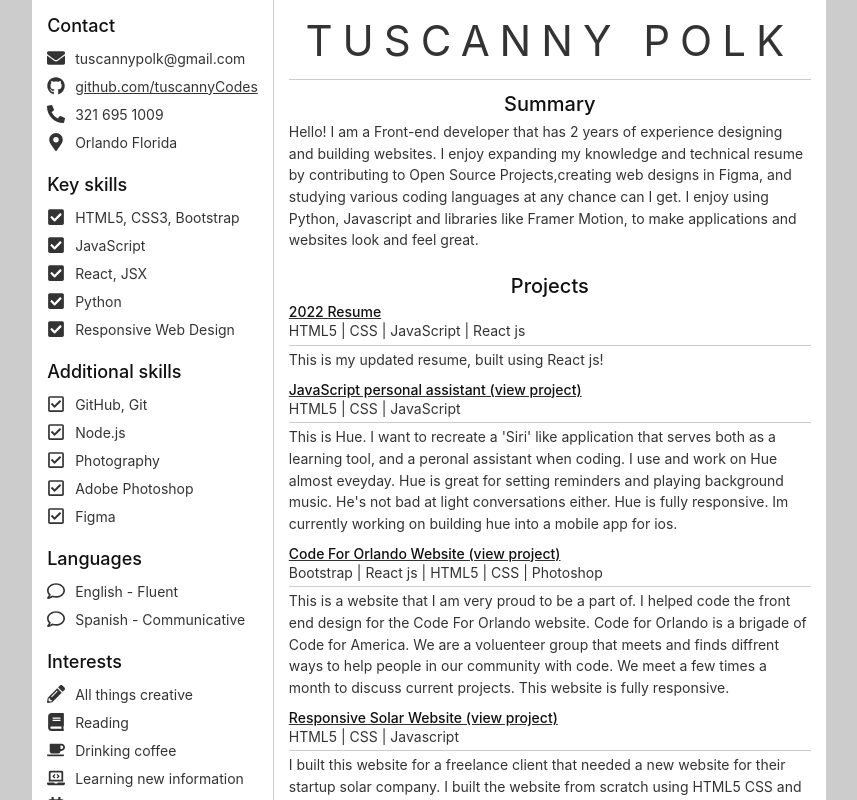
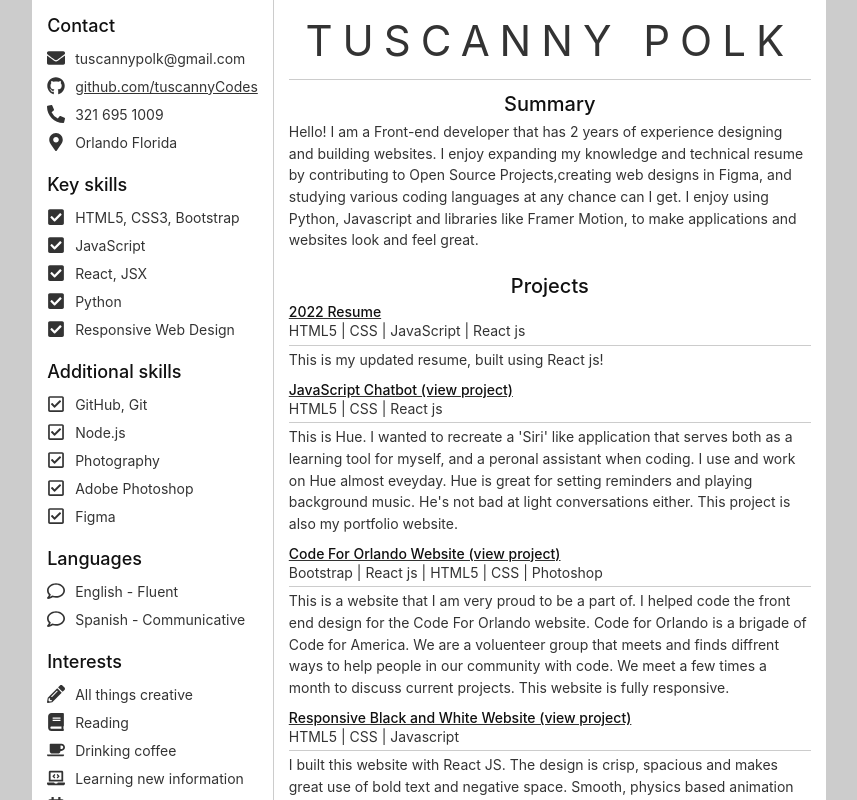
Before and after one commit to tuscannyCodes/Resume-built-with-React, a React (Create React App) app: page / in a window 1280 px wide. Shown: the top 800 px of the page, without its empty margins (211-1068 px from the left). Built offline with nearby package versions, Linux system fonts and the light colour scheme; the HTML template or start-up script is replaced by a standard one.

Commit message:
minor updates

```diff
--- a/src/data/english.js
+++ b/src/data/english.js
@@ -136,16 +136,16 @@ const data = {
 
 
       {
-        name: 'JavaScript personal assistant (view project)',
+        name: 'JavaScript Chatbot (view project)',
         techList: [
           'HTML5',
           'CSS',
-          'JavaScript',
+          'React js',
 
         ],
         description: `
-          This is Hue. I want to recreate a 'Siri' like application that serves both as a learning tool, and a peronal assistant when coding. I use and work on Hue almost eveyday. Hue is great for setting reminders and playing background music. He's not bad at light conversations either. Hue is fully responsive. Im currently working on building hue into a mobile app for ios.`,
-        url: 'https://tuscannycodes.github.io/Javascript_HueAi_V2/',
+          This is Hue. I wanted to recreate a 'Siri' like application that serves both as a learning tool for myself, and a peronal assistant when coding. I use and work on Hue almost eveyday. Hue is great for setting reminders and playing background music. He's not bad at light conversations either. This project is also my portfolio website.`,
+        url: 'https://github.com/tuscannyCodes/hueV3',
       },
       {
         name: 'Code For Orlando Website (view project)',
@@ -156,11 +156,11 @@ const data = {
       },
 
       {
-        name: 'Responsive Solar Website (view project)',
+        name: 'Responsive Black and White Website (view project)',
         techList: ['HTML5','CSS', 'Javascript'],
         description: `
-          I built this website for a freelance client that needed a new website for their startup solar company. I built the website from scratch using HTML5 CSS and Vanilla Javascript to mirror the look of their business cards. This website is fully responsive.`,
-        url: 'https://tuscannycodes.github.io/Responsive-Solar-Company/',
+          I built this website with React JS. The design is crisp, spacious and makes great use of bold text and negative space. Smooth, physics based animation between pages is achieved using Framer Motion.`,
+        url: 'https://github.com/tuscannyCodes/TuscannyMakesCoolThings',
       },
     ],
   },
```
